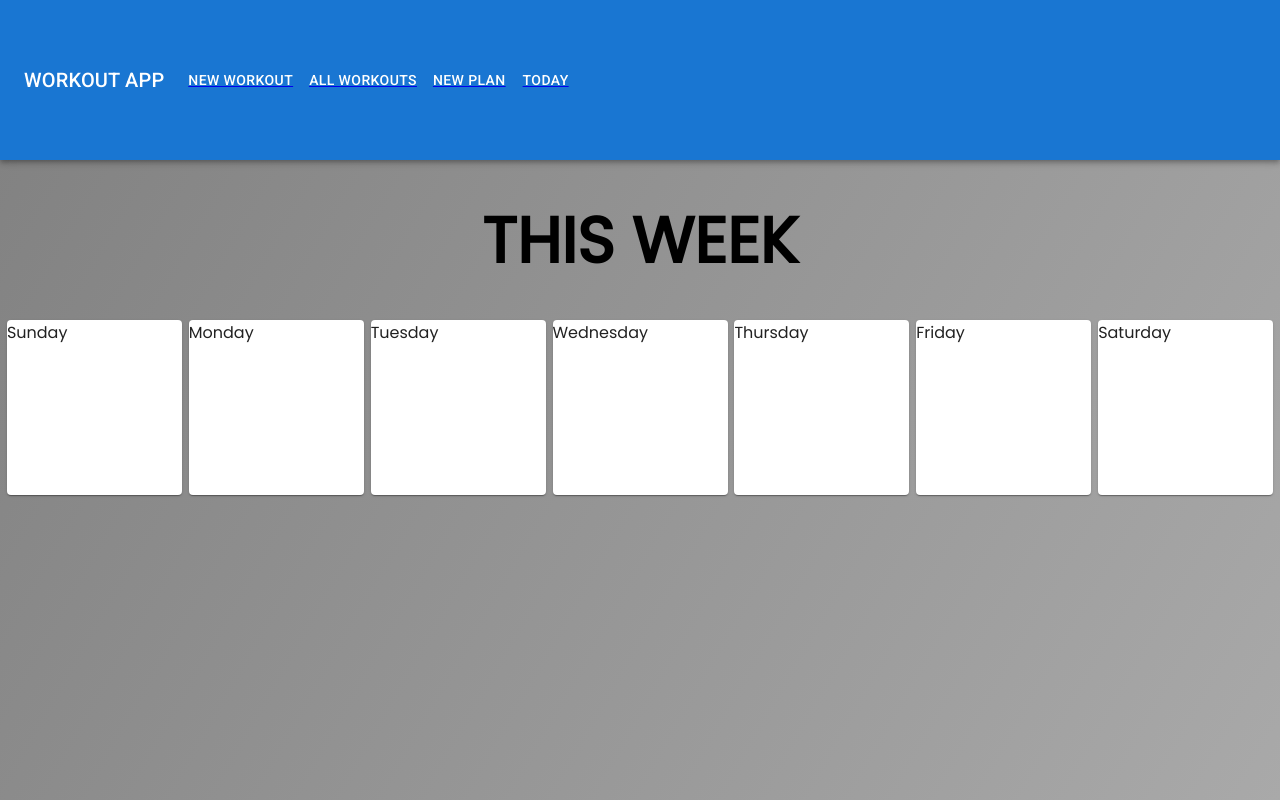
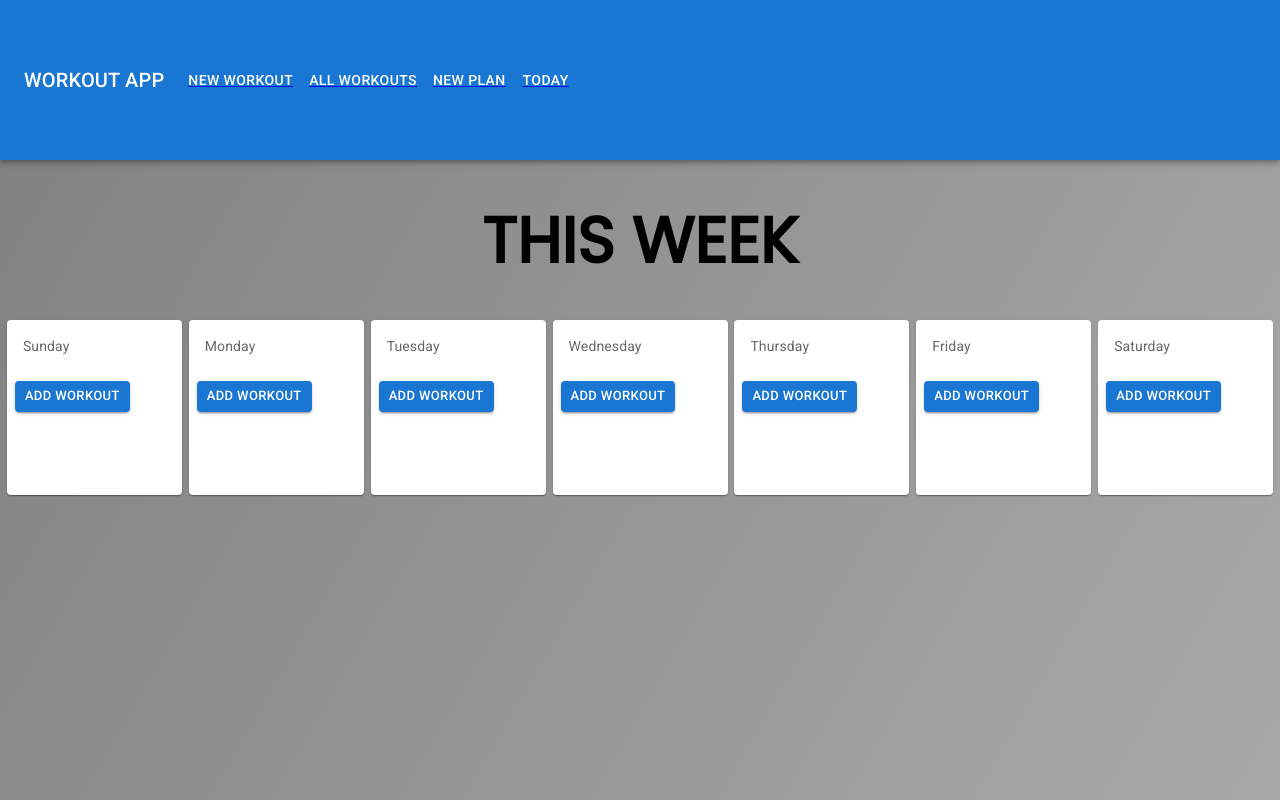
Before and after one commit to CharlesCarr/react-workout-app, a React (Create React App) app: page /new-plan in a window 1280 px wide. Built offline with nearby package versions, Linux system fonts and the light colour scheme.

Commit message:
created modal for selecting workout for plan

```diff
--- a/src/App.js
+++ b/src/App.js
@@ -37,8 +37,8 @@ function App() {
         <Route path="/all-workouts" >
           <AllWorkoutsPage todos={todos} fullWorkouts={fullWorkouts}/>
         </Route>
-        <Route path="/new-plan" >
-          <NewPlanPage />
+        <Route path="/new-plan">
+          <NewPlanPage fullWorkouts={fullWorkouts}/>
         </Route>
         <Route path="/today" >
           <TodayWorkoutPage />
--- /dev/null
+++ b/src/components/new_plan/NewPlanModal.js
@@ -0,0 +1,37 @@
+import * as React from "react";
+import Box from "@mui/material/Box";
+import Card from "@mui/material/Card";
+import CardActions from "@mui/material/CardActions";
+import CardContent from "@mui/material/CardContent";
+import Button from "@mui/material/Button";
+
+import WorkoutDropDown from './WorkoutDropDown';
+
+function NewPlanModal(props) {
+
+  const test = () => {
+    // need to display the workout title to the weekday card
+
+  }
+
+  const card = (
+    <React.Fragment>
+      <CardContent>
+        <WorkoutDropDown fullWorkouts={props.fullWorkouts} />
+      </CardContent>
+      <CardActions className="confirm-btn-container">
+        <Button size="small" onClick={test}>Select Workout</Button>
+        <Button size="small">Cancel</Button>
+      </CardActions>
+    </React.Fragment>
+  );
+
+  return (
+    <div className="modal">
+      <Box sx={{ minWidth: 275 }}>
+        <Card variant="outlined">{card}</Card>
+      </Box>
+    </div>
+  );
+}
+export default NewPlanModal;
--- a/src/components/Week.js
+++ b/src/components/new_plan/Week.js
@@ -1,13 +1,13 @@
-import Card from '@mui/material/Card';
+import WeekDay from './WeekDay';
 
-function Week() {
+function Week(props) {
 
     const weekDays = ['Sunday', 'Monday', 'Tuesday', 'Wednesday', 'Thursday', 'Friday', 'Saturday'];
 
     return (
         <div className="week-days">
             {weekDays.map((day) => {
-                return <Card sx={{ minWidth: 175, maxWidth: 175, minHeight: 175, maxHeight: 175 }} day={day}>{day}</Card>;
+                return <WeekDay day={day} key={day} workoutModalIsOpen={props.workoutModalIsOpen} setWorkoutModalIsOpen={props.setWorkoutModalIsOpen}></WeekDay>;
             })}
 
         </div>
--- /dev/null
+++ b/src/components/new_plan/WeekDay.js
@@ -0,0 +1,30 @@
+import Card from "@mui/material/Card";
+import CardActions from '@mui/material/CardActions';
+import CardContent from '@mui/material/CardContent';
+import Button from '@mui/material/Button';
+import Typography from '@mui/material/Typography';
+
+function WeekDay(props) {
+
+  const selectWorkoutHandler = () => {
+    props.setWorkoutModalIsOpen(true);
+  }
+
+  return (
+    <Card
+      sx={{ minWidth: 175, maxWidth: 175, minHeight: 175, maxHeight: 175 }}
+      day={props.day}
+    >
+      <CardContent>
+        <Typography sx={{ fontSize: 14 }} color="text.secondary">
+          {props.day}
+        </Typography>
+      </CardContent>
+
+      <CardActions>
+        <Button size="small" variant="contained" onClick={selectWorkoutHandler}>Add Workout</Button>
+      </CardActions>
+    </Card>
+  );
+}
+export default WeekDay;
--- /dev/null
+++ b/src/components/new_plan/WorkoutDropDown.js
@@ -0,0 +1,41 @@
+import React, { useState } from "react";
+import Box from "@mui/material/Box";
+import InputLabel from "@mui/material/InputLabel";
+import MenuItem from "@mui/material/MenuItem";
+import FormControl from "@mui/material/FormControl";
+import Select from "@mui/material/Select";
+
+function WorkoutDropDown(props) {
+  const [workoutDropDown, setWorkoutDropDown] = useState("");
+
+  const handleChange = (event) => {
+    setWorkoutDropDown(event.target.value);
+  };
+
+  console.log(props.fullWorkouts);
+
+  return (
+    <Box sx={{ minWidth: 120 }}>
+      <FormControl fullWidth>
+        <InputLabel id="demo-simple-select-label">Workout Title</InputLabel>
+        <Select
+          labelId="demo-simple-select-label"
+          id="demo-simple-select"
+          value={workoutDropDown}
+          label="Workout Title"
+          onChange={handleChange}
+        >
+          {props.fullWorkouts.map((workout) => {
+            console.log("Workout ID:" + workout.id);
+            return (
+              <MenuItem workout={workout} key={workout.id} value={workout.id}>
+                {workout.id}
+              </MenuItem>
+            );
+          })}
+        </Select>
+      </FormControl>
+    </Box>
+  );
+}
+export default WorkoutDropDown;
--- a/src/pages/NewPlan.js
+++ b/src/pages/NewPlan.js
@@ -1,13 +1,24 @@
-import Week from '../components/Week';
+import React, { useState } from 'react';
+import Week from '../components/new_plan/Week';
+import Backdrop from '../components/Backdrop';
+import NewPlanModal from '../components/new_plan/NewPlanModal';
 
-function NewPlanPage() {
+function NewPlanPage(props) {
+
+    const [workoutModalIsOpen, setWorkoutModalIsOpen] = useState(false);
+
+    console.log(props.fullWorkouts);
+
     return (
         <div>
             <header>
                 <h1>THIS WEEK</h1>
             </header>
 
-            <Week />
+            <Week workoutModalIsOpen={workoutModalIsOpen} setWorkoutModalIsOpen={setWorkoutModalIsOpen}/>
+
+            {workoutModalIsOpen && <NewPlanModal fullWorkouts={props.fullWorkouts}/>}
+            {workoutModalIsOpen && <Backdrop />}
         </div>
     )
 }
```
